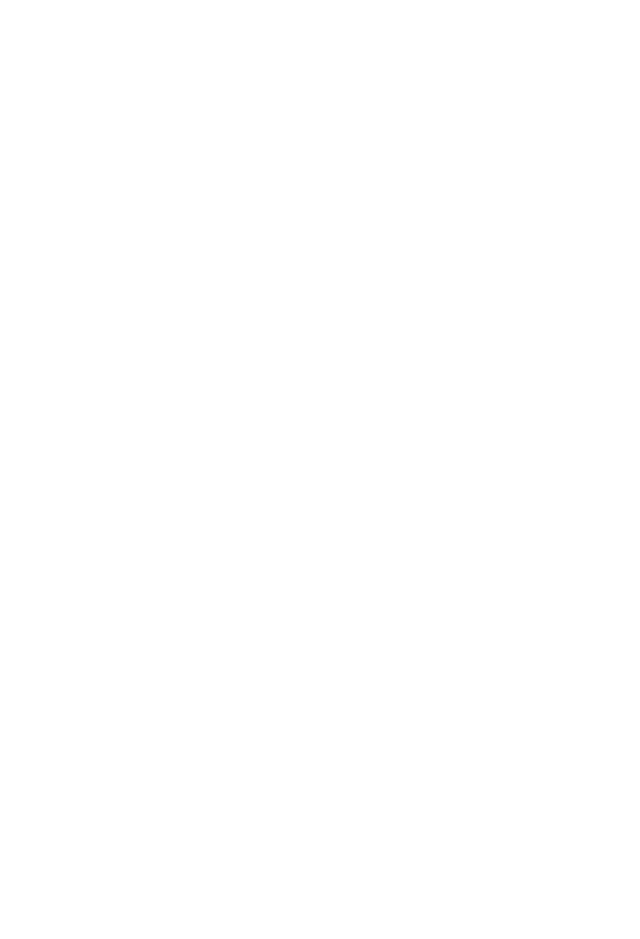
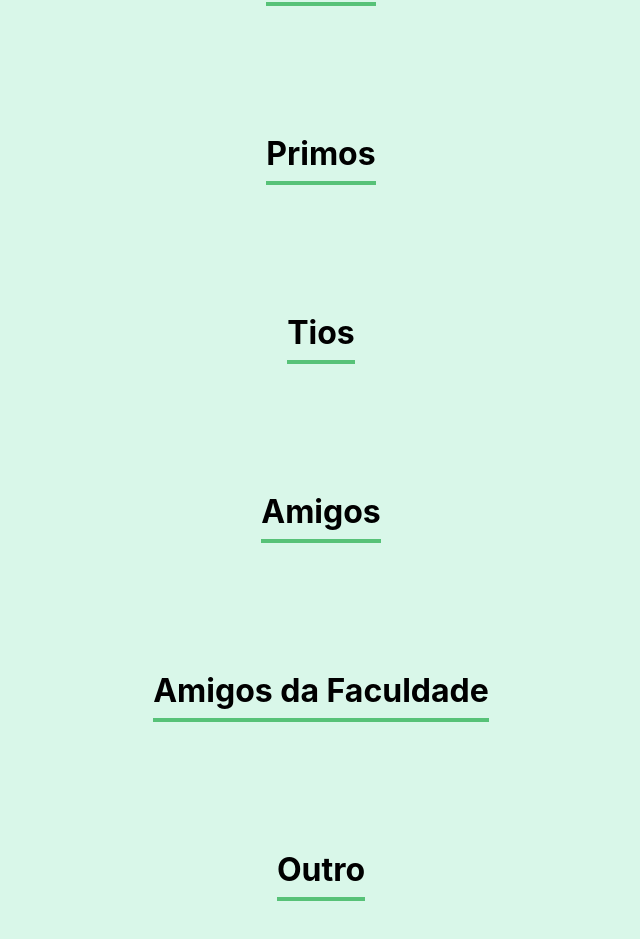
Before and after one commit to Jonathan-Fernandes-Costa/Learning-Languages, a React (Create React App) app in the folder Learning React/projeto/: page / in a window 1280 px wide. Shown: the part 1576-2515 px from the top of the page, without its empty margins (319-959 px from the left). Before the commit the page ends 1467 px from the top, so only its background shows below. Built offline with nearby package versions, Linux system fonts and the light colour scheme.

Commit message:
Criando a parte dos membros

```diff
--- a/Learning React/projeto/src/App.js
+++ b/Learning React/projeto/src/App.js
@@ -1,10 +1,42 @@
 import { useState } from 'react';
 import Banner from './componentes/Banner';
 import Formulario from './componentes/Formulario';
+import Membros from './componentes/Membros';
 
 
 function App() {
-
+  const membrosinfos = [
+    {
+      nome: 'Família',
+      corP: '#57C278',
+      corS: '#D9F7E9',
+    },
+    {
+      nome: 'Primos',
+      corP: '#82CFFA',
+      corS: '#E8F8FF',
+    },
+    {
+      nome: 'Tios',
+      corP: '#A6D157',
+      corS: '#F0F8E2',
+    },
+    {
+      nome: 'Amigos',
+      corP: '#E06B69',
+      corS: '#FDE7E8',
+    },
+    {
+      nome: 'Amigos da Faculdade',
+      corP: '#DB6EBF',
+      corS: '#FAE9F5',
+    },
+    {
+      nome: 'Outro',
+      corP: '#FFBA05',
+      corS: '#FFF5D9',
+    }
+  ]
   const [membros, setMembro] = useState([])
 
   const newMembro = (membro) =>{
@@ -15,6 +47,8 @@ function App() {
     <div className="App">
       <Banner/>
       <Formulario aoMembroCadastrada={membro => newMembro(membro)}/>
+      {membrosinfos.map(membroinfo => <Membros key={membroinfo.nome} nome={membroinfo.nome} corP={membroinfo.corP} corS={membroinfo.corS}/>)}
+
     </div>
   );
 }
--- a/Learning React/projeto/src/componentes/Formulario/index.js
+++ b/Learning React/projeto/src/componentes/Formulario/index.js
@@ -5,7 +5,7 @@ import Lista from '../Lista'
 import './Formulario.css'
 const Formulario = (props) => {
     const parentescos = [
-        'Pai/Mãe', 'Tio(a)', 'Primo(a)', 'Irmão', 'Avó', 'Amigo(a)', 'Amigo da Faculdade', 'Outro'
+        'Pai/Mãe','Primo(a)' , 'Tio(a)', 'Amigo(a)', 'Amigo da Faculdade', 'Outro'
     ]
     const [nome, setNome] = useState('')//Controlando os estados, o primeiro item da lista
     const [local, setLocal] = useState('')//é responsavel por guardar o valor e o segundo
--- /dev/null
+++ b/Learning React/projeto/src/componentes/Membros/Membros.css
@@ -0,0 +1,11 @@
+.membros{
+    text-align: center;
+    padding: 32px;
+    background-color: #D9F7E9;
+}
+.membros h3{
+    font-size: 32px;
+    border-bottom: 4px solid #57C278;
+    display: inline-block;
+    padding-bottom: 8px;
+}
--- /dev/null
+++ b/Learning React/projeto/src/componentes/Membros/index.js
@@ -0,0 +1,10 @@
+import './Membros.css'
+
+const Membros = (props) =>{
+    return(
+        <section className='membros'>
+            <h3>{props.nome}</h3>
+        </section>
+    )
+}
+export default Membros;
```
